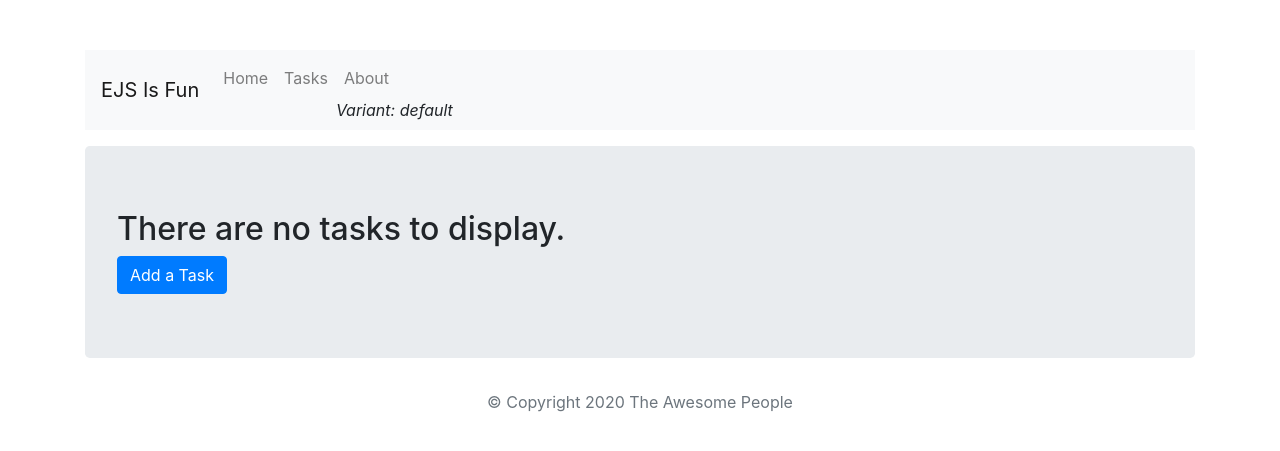
After one commit to CodergirlVS/ejs-demo, a Node server app: page /tasks in a window 1280 px wide. The commit adds this page. Shown: the top 451 px of the page. Run offline with Node 20, Linux system fonts and the light colour scheme; data that the repository does not hold is empty; some libraries are stand-ins or nearby versions.

Commit message:
Completed delete function and fixed errors with Edit function

```diff
--- /dev/null
+++ b/controllers/tasks.js
@@ -0,0 +1,98 @@
+const Task = require('../models/Task')
+
+const addTask = (req, res) => {
+    res.render('pages/addTask')
+}
+
+const createTask = async (req, res) => {
+    try {
+        if (req.body.complete) {
+            req.body.completed=true
+        }
+        console.log(req.body, "Inside the create func")
+        await Task.create(req.body)
+        req.session.pendingMessage = "The task was created."
+        res.redirect('/tasks')
+    } catch (err) {
+        if (err.name === 'ValidationError') {
+            res.locals.message = Object.values(err.errors)
+                .map((item) => item.message)
+                .join(', ')
+        } else {
+            res.locals.message = "Something went wrong."
+        }
+        res.render('pages/addTask')
+    }
+}
+
+const deleteTask = async (req, res) => {
+    try {
+        const task = await Task.findByIdAndDelete(req.params.id)
+        req.session.pendingMessage = 'The task was deleted successfully.'
+        res.redirect('/tasks')
+    } catch (err) {
+        req.session.pendingMessage = 'Something went wrong.'
+        res.redirect('/tasks')
+    }
+}
+
+const editTask = async (req, res) => {
+    try {
+        const task = await Task.findById(req.params.id)
+        res.render('pages/editTask', { task })
+    } catch (err) {
+        req.session.pendingMessage = 'Something went wrong.'
+        res.redirect('/tasks')
+    }
+}
+
+const updateTask = async (req, res) => {
+    task = false
+    try {
+        if (req.body.complete) {
+            req.body.completed=true
+        }
+        else if(!req.body.complete) {
+            req.body.completed=false
+        }
+
+       task = await Task.findById(req.params.id)
+       console.log(req.body, "Before Mongo update")
+       await Task.findByIdAndUpdate( req.params.id, req.body, {runValidators: true})
+       req.session.pendingMessage = 'The task was updated.'
+       res.redirect('/tasks')
+    } catch (err) {
+        if (err.name === 'ValidationError') {
+            res.locals.message = Object.values(err.errors)
+                .map((item) => item.message)
+                .join(', ')
+        } else {
+            res.locals.message = "Something went wrong."
+        }
+        if (task) {
+          res.render('pages/editTask', {task})
+        } else {
+            req.session.pendingMessage = 'Something went wrong.'
+            res.redirect('/tasks')
+        }
+    }
+}
+
+const getTasks = async (req, res) => {
+    try {
+      const tasks = await Task.find()
+      res.render('pages/tasks',{tasks})
+    } catch (err) {
+        res.locals.message = 'Something went wrong.'
+        res.render('pages/tasks', {tasks: []})
+    }
+ }
+
+module.exports = {
+    addTask,
+    createTask,
+    deleteTask,
+    updateTask,
+    editTask,
+    getTasks
+}
--- /dev/null
+++ b/middleware/message.js
@@ -0,0 +1,17 @@
+const setMessage = (req, res, next) => {
+    //The value of the message is set into res.locals.message so that it is available via the variable
+    //“message” in each of the .ejs files — there is no need to pass the message variable on the render call.
+    if (req.session.pendingMessage) {
+       res.locals.message = req.session.pendingMessage
+    } else {
+        res.locals.message = ''
+    }
+    req.session.pendingMessage = ''
+    next()
+}
+
+//The value of the message is retrieved from the session.
+//The message has to be available after a redirect, which means that the browser sends another request before the message is displayed,
+//and the message can’t be kept in plain memory, otherwise one user might get a message intended for another.
+
+module.exports = setMessage
--- a/server.js
+++ b/server.js
@@ -1,8 +1,19 @@
+const taskRouter = require('./routes/tasks')
+const setMessage = require('./middleware/message')
+
+require('dotenv').config()
+const connectDB = require('./db/connect')
+const session = require('express-session')
+
 var express = require('express');
 var app = express();
 
 // set the view engine to ejs
 app.set('view engine', 'ejs');
+
+app.use(session({ secret: process.env.SESSION_SECRET, resave: false, saveUninitialized: true })); //set up the session
+app.use(express.urlencoded({extended: false})) //invokes express middleware to parse the data that is returned when the browser posts form results.
+app.use('/tasks', setMessage, taskRouter)//invokes the message middleware and the routes you created
 
 // use res.render to load up an ejs view file
 
@@ -26,5 +37,16 @@ app.get('/about', function(req, res) {
   res.render('pages/about');
 });
 
-app.listen(8080);
-console.log('Server is listening on port 8080');
+const port = 8080;
+const start = async () => {
+  try {
+    await connectDB(process.env.MONGO_URI);
+    app.listen(port, () =>
+      console.log(`Server is listening on port ${port}...`)
+    );
+  } catch (error) {
+    console.log(error);
+  }
+};
+
+start()
--- /dev/null
+++ b/views/pages/tasks.ejs
@@ -0,0 +1,37 @@
+<!DOCTYPE html>
+<html lang="en">
+<head>
+  <%- include('../partials/head'); %>
+</head>
+<body class="container">
+
+<header>
+  <%- include('../partials/header'); %>
+</header>
+
+<main>
+  <p><%= message %></p>
+  <div class="jumbotron">
+    <% if (tasks.length > 0) { %>
+      <table class="table"
+        <tr><th>Name</th><th>Completed</th><th colspan="2"></th></tr>
+        <% tasks.forEach(function(task){ %>
+          <tr><td><%= task.name %></td><td><%= task.completed %></td>
+            <td><a href=<%= "/tasks/edit/" + task.id %>  class="btn btn-primary">Edit</a></td>
+            <td><a href=<%= "/tasks/delete/" + task.id %>  class="btn btn-primary">Delete</a></td>
+          </tr>
+        <% }) %>
+      </table>
+    <% } else { %>
+      <h2>There are no tasks to display.</h2>
+    <% } %>
+    <a href="/tasks/add" class="btn btn-primary">Add a Task</a>
+  </div>
+</main>
+
+<footer>
+  <%- include('../partials/footer'); %>
+</footer>
+
+</body>
+</html>
--- a/views/partials/header.ejs
+++ b/views/partials/header.ejs
@@ -3,6 +3,9 @@
     <ul class="navbar-nav mr-auto">
       <li class="nav-item">
         <a class="nav-link" href="/">Home</a>
+      </li>
+      <li class="nav-item">
+        <a class="nav-link" href="/tasks">Tasks</a>
       </li>
       <li class="nav-item">
         <a class="nav-link" href="/about">About</a>
```
Also changed, not shown: db/connect.js (added, +7 -0 lines), models/Task.js (added, +16 -0 lines), package.json (+10 -2 lines), routes/tasks.js (added, +19 -0 lines), views/pages/addTask.ejs (added, +29 -0 lines), views/pages/editTask.ejs (added, +38 -0 lines), 1 other file.
